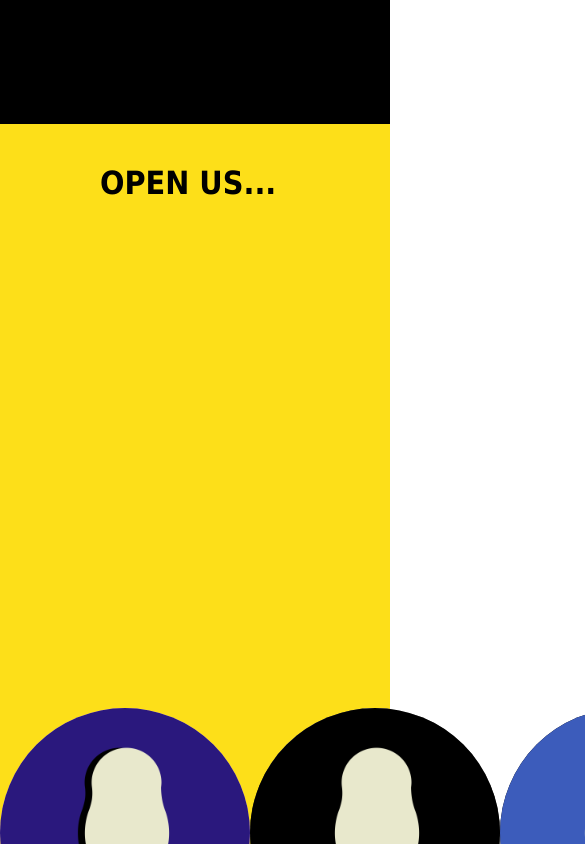
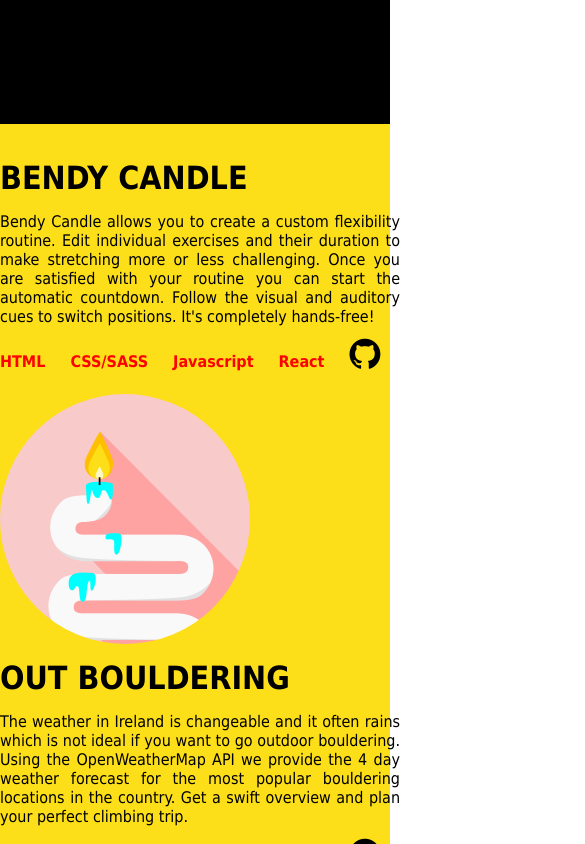
Before and after one commit to ElianeV/Nesting-doll-web-design, a React (Create React App) app: page / in a window 390 px wide. Shown: the part 720-1564 px from the top of the page, 585 px wide, since content can reach past the window. Built offline with nearby package versions, Linux system fonts and the light colour scheme.

Commit message:
2nd page small window all visible + columns

```diff
--- a/src/App.js
+++ b/src/App.js
@@ -95,7 +95,7 @@ function App() {
         </div>
       </div>
       <div id="Projects" className="FullScreen Projects">
-        <div className="Description">
+        <div className="Description DescriptionBig">
           <h2>{projTitle}</h2>
           <h3>{projDescription}</h3>
           <p>
--- a/src/App.scss
+++ b/src/App.scss
@@ -258,7 +258,7 @@ nav {
       display: none;
     }
     .Project {
-      min-width: 250px;
+      width: 250px;
       height: 250px;
       border-radius: 50%;
     }
@@ -352,6 +352,34 @@ nav {
 // Responsive
 
 @media screen and (max-width: 755px) {
+  .Projects {
+    width: 100vw;
+    height: 2000px;
+    .DescriptionBig {
+      display: none;
+    }
+
+    .AllProjects {
+      width: 100vw;
+      height: 1500px;
+      margin-top: 20px;
+      flex-direction: column;
+      .Description {
+        padding: 0;
+        margin: auto;
+        width: 400px;
+      }
+      .DescriptionSmall {
+        display: block;
+      }
+      .ProjCoverTop {
+        display: none;
+      }
+      .ProjCoverBottom {
+        display: none;
+      }
+    }
+  }
 }
 
 // CONTACT
```
